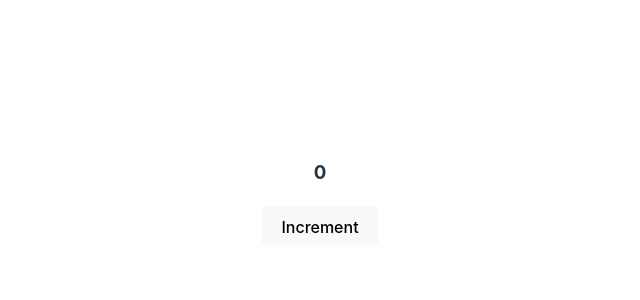
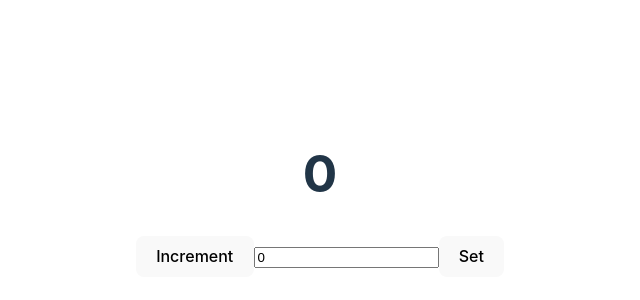
Before and after one commit to Azoonex/TDD-JEST, a React (Vite) app in the folder react/: page / in a window 1280 px wide. Shown: the part 206-506 px from the top of the page, without its empty margins (320-960 px from the left). Built offline with nearby package versions, Linux system fonts and the light colour scheme.

Commit message:
get start course jest 17

```diff
--- a/react/src/components/counter/Counter.tsx
+++ b/react/src/components/counter/Counter.tsx
@@ -2,10 +2,17 @@
 
 export default function Counter() {
     const [count, setCount] = useState(0);
+    const [amount,setAmount] = useState(0);
     return (
         <div>
-            <h3>{count}</h3>
+            <h1>{count}</h1>
             <button onClick={() => setCount(count + 1)}>Increment</button>
+            <input type="text"
+                name='amout'
+                value={amount}
+                onChange={(e)=> setAmount(parseInt(e.target.value))}
+            />
+            <button onClick={() => setCount(0)}>Set</button>
         </div>
     )
 }
```
Also changed, not shown: 1 other file (tests, documents, lock files or other folders).
